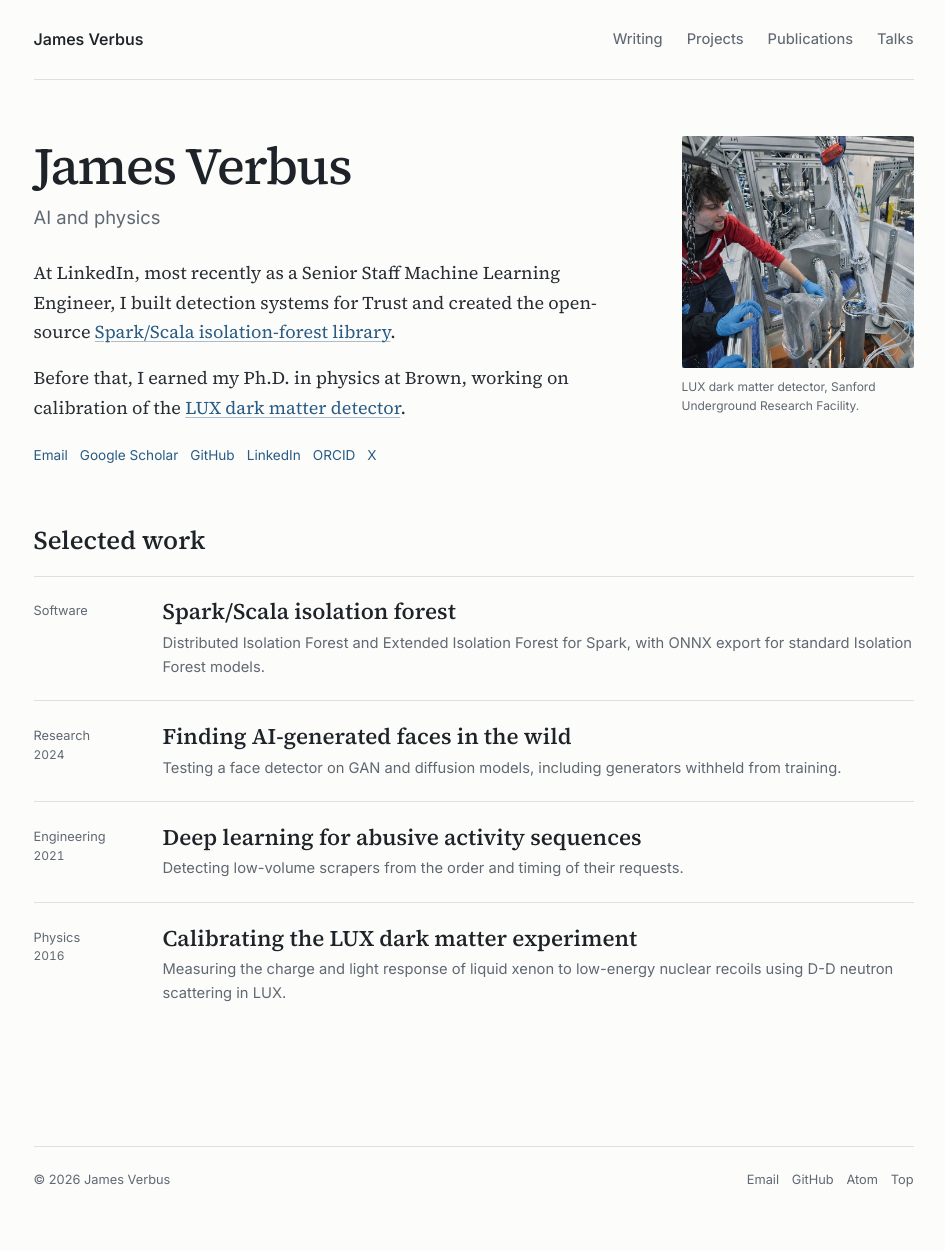
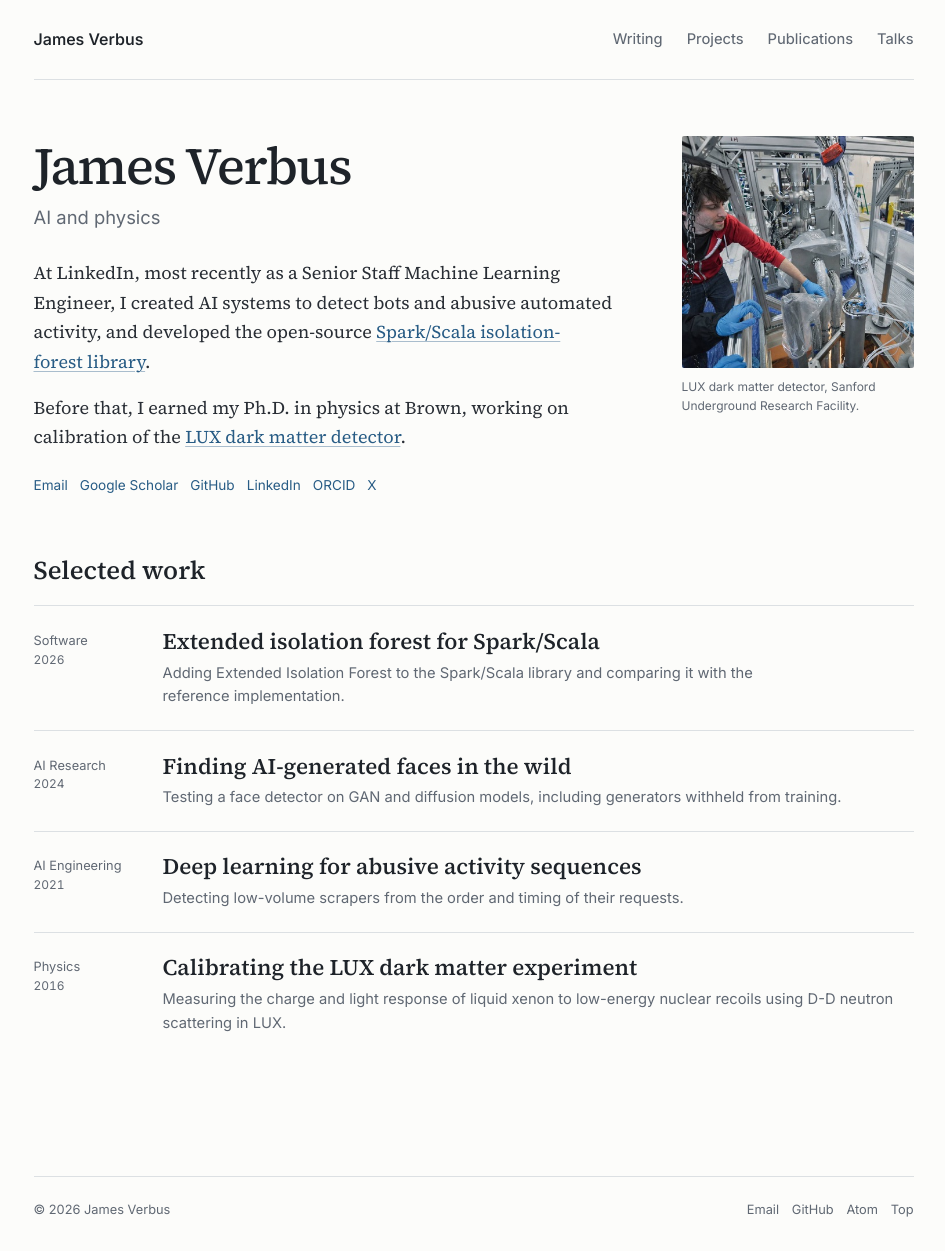
Before and after one commit to jverbus/jverbus.github.io, a Jekyll site: the page built from index.md, in a window 1280 px wide. Shown: the whole page, without its empty margins (159-1104 px from the left). Built offline with Jekyll 4.4.1, drawn with Linux system fonts in a browser that asks for light colours; before the commit the page ends 1221 px from its top, so only the background shows below that.

Commit message:
Emphasize abuse detection and feature the 2026 EIF article

```diff
--- a/_data/home.yml
+++ b/_data/home.yml
@@ -1,18 +1,19 @@
 selected_work:
   - area: Software
+    year: "2026"
     anchor: projects-heading
-    title: Spark/Scala isolation forest
-    url: /open-source/isolation-forest/
-    description: "Distributed Isolation Forest and Extended Isolation Forest for Spark, with ONNX export for standard Isolation Forest models."
+    title: Extended isolation forest for Spark/Scala
+    url: /2026/03/18/announcing-extended-isolation-forest-support/
+    description: "Adding Extended Isolation Forest to the Spark/Scala library and comparing it with the reference implementation."
 
-  - area: Research
+  - area: AI Research
     year: "2024"
     anchor: research-heading
     title: Finding AI-generated faces in the wild
     url: /2024/08/15/finding-ai-generated-faces-in-the-wild/
     description: "Testing a face detector on GAN and diffusion models, including generators withheld from training."
 
-  - area: Engineering
+  - area: AI Engineering
     year: "2021"
     title: Deep learning for abusive activity sequences
     url: /2021/09/02/using-deep-learning-to-detect-abusive-sequences-of-member-activity/
--- a/index.md
+++ b/index.md
@@ -1,7 +1,7 @@
 ---
 layout: page
 title: Home
-description: "James Verbus: AI and physics. Work on machine learning, anomaly detection, and the LUX dark matter experiment."
+description: "James Verbus: AI and physics. Work on AI for abuse detection, anomaly detection, and the LUX dark matter experiment."
 last_modified_at: 2026-09-07
 hide_title: true
 ---
@@ -11,7 +11,7 @@ hide_title: true
     <h1 id="profile-name">James Verbus</h1>
     <p class="profile-field">AI and physics</p>
     <div class="profile-bio" id="throughline-heading">
-      <p>At LinkedIn, most recently as a Senior Staff Machine Learning Engineer, I built detection systems for Trust and created the open-source <a href="{{ '/open-source/isolation-forest/' | relative_url }}">Spark/Scala isolation-forest library</a>.</p>
+      <p>At LinkedIn, most recently as a Senior Staff Machine Learning Engineer, I created AI systems to detect bots and abusive automated activity, and developed the open-source <a href="{{ '/open-source/isolation-forest/' | relative_url }}">Spark/Scala isolation-forest library</a>.</p>
       <p>Before that, I earned my Ph.D. in physics at Brown, working on calibration of the <a href="{{ '/2016/08/18/calibrating-the-lux-dark-matter-experiment/' | relative_url }}">LUX dark matter detector</a>.</p>
     </div>
     <nav class="profile-links" id="contact" aria-label="Contact and profiles">
```
Also changed, not shown: scripts/design-review/academic-2026-09-07/README.md (+7 -2 lines), scripts/design-review/academic-2026-09-07/home-after-desktop.png, scripts/design-review/academic-2026-09-07/home-after-mobile.png, scripts/design-review/academic-2026-09-07/home-dark-desktop.png, scripts/design-review/academic-2026-09-07/home-dark-mobile.png.
